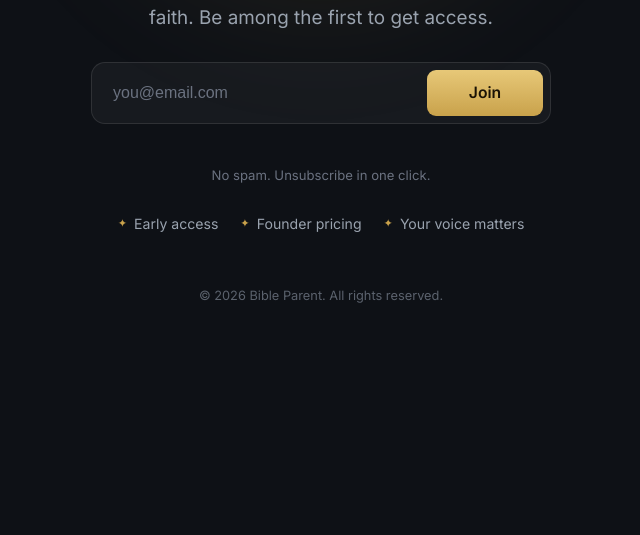
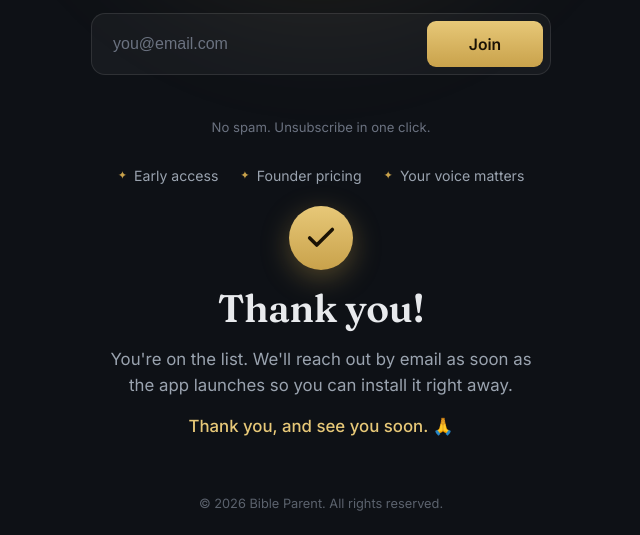
Before and after one commit to ELcreatorX/BibleParentSite, a plain HTML site: page index.html in a window 1280 px wide. Shown: the part 425-960 px from the top of the page, without its empty margins (319-959 px from the left). Before the commit the page ends 800 px from the top, so only its background shows below. Drawn offline with Linux system fonts and the light colour scheme.

Commit message:
Add thank-you confirmation screen after signup

```diff
--- a/index.html
+++ b/index.html
@@ -60,6 +60,23 @@
       <li><span>✦</span> Founder pricing</li>
       <li><span>✦</span> Your voice matters</li>
     </ul>
+
+    <!-- Shown after a successful sign-up -->
+    <div id="thank-you" class="thank-you" hidden>
+      <div class="check" aria-hidden="true">
+        <svg viewBox="0 0 24 24" width="34" height="34" fill="none"
+             stroke="currentColor" stroke-width="2.5"
+             stroke-linecap="round" stroke-linejoin="round">
+          <path d="M20 6 9 17l-5-5" />
+        </svg>
+      </div>
+      <h2>Thank you!</h2>
+      <p>
+        You're on the list. We'll reach out by email as soon as the app
+        launches so you can install it right away.
+      </p>
+      <p class="thank-you-sign">Thank you, and see you soon. 🙏</p>
+    </div>
   </main>
 
   <footer class="footer">
--- a/script.js
+++ b/script.js
@@ -11,6 +11,7 @@
 const submitBtn = document.getElementById("submit-btn");
 const message = document.getElementById("form-message");
 const hero = document.querySelector(".hero");
+const thankYou = document.getElementById("thank-you");
 
 document.getElementById("year").textContent = new Date().getFullYear();
 
@@ -63,7 +64,7 @@
     }
 
     hero.classList.add("submitted");
-    showMessage("🎉 Thank you! You're on the list. We'll keep you posted.", "success");
+    thankYou.hidden = false;
     form.reset();
   } catch (err) {
     console.error(err);
--- a/styles.css
+++ b/styles.css
@@ -222,8 +222,51 @@
 
 /* ---------- Success state ---------- */
 .hero.submitted .waitlist-form,
-.hero.submitted .reassurance {
+.hero.submitted .reassurance,
+.hero.submitted .tagline,
+.hero.submitted .perks,
+.hero.submitted .badge {
   display: none;
+}
+
+/* ---------- Thank-you confirmation ---------- */
+.thank-you {
+  display: flex;
+  flex-direction: column;
+  align-items: center;
+  gap: 14px;
+  max-width: 440px;
+  animation: rise 0.6s cubic-bezier(0.16, 1, 0.3, 1) both;
+}
+
+.thank-you .check {
+  display: grid;
+  place-items: center;
+  width: 64px;
+  height: 64px;
+  border-radius: 50%;
+  color: #1a1205;
+  background: linear-gradient(180deg, var(--accent-soft), var(--accent));
+  box-shadow: 0 8px 28px rgba(201, 162, 75, 0.35);
+}
+
+.thank-you h2 {
+  font-family: "Fraunces", Georgia, serif;
+  font-weight: 600;
+  font-size: clamp(1.8rem, 6vw, 2.4rem);
+  letter-spacing: -0.01em;
+  color: var(--text);
+}
+
+.thank-you p {
+  font-size: 1.05rem;
+  line-height: 1.6;
+  color: var(--text-dim);
+}
+
+.thank-you-sign {
+  color: var(--accent-soft) !important;
+  font-weight: 500;
 }
 
 @media (max-width: 480px) {
```
